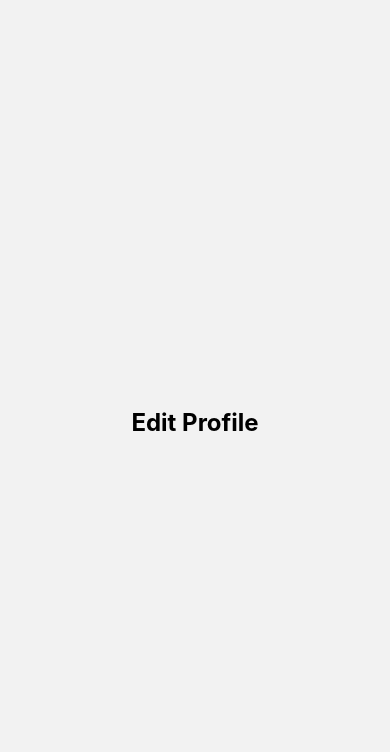
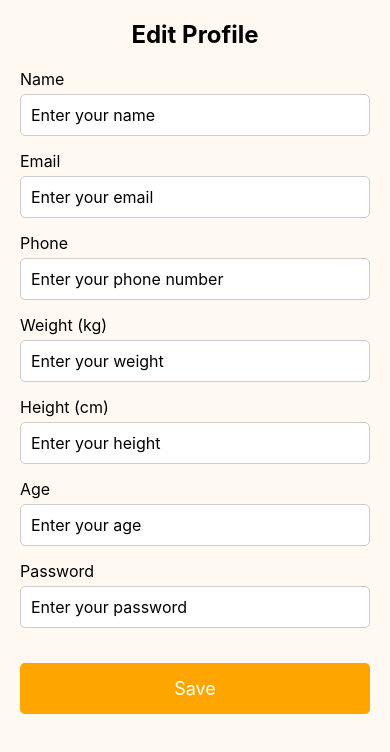
Before and after one commit to TomSneakers/GymUnity, a React Native app: screen /EditProfilePage in a window 390 px wide. Shown: the top 752 px of the page. Built offline with nearby package versions, Linux system fonts and the light colour scheme; no server answers.

Commit message:
homepage

```diff
--- a/screens/EditProfilePage.js
+++ b/screens/EditProfilePage.js
@@ -1,27 +1,138 @@
-// EditProfilePage.js
-import React from "react";
-import { View, Text, StyleSheet } from "react-native";
+import React, { useState } from 'react';
+import { View, Text, TextInput, TouchableOpacity, StyleSheet, ScrollView } from 'react-native';
 
-const EditProfilePage = () => {
+const EditProfilePage = ({ navigation }) => {
+    const [name, setName] = useState('');
+    const [email, setEmail] = useState('');
+    const [phone, setPhone] = useState('');
+    const [weight, setWeight] = useState('');
+    const [age, setAge] = useState('');
+    const [height, setHeight] = useState('');
+    const [password, setPassword] = useState('');
+
+    const handleSave = () => {
+        // Logique pour enregistrer les modifications
+        console.log('Enregistrer les modifications:', { name, email, phone, weight, age, height, password });
+        // Naviguer de retour au profil après enregistrement
+        navigation.goBack();
+    };
+
     return (
-        <View style={styles.container}>
-            <Text style={styles.heading}>Edit Profile</Text>
-            {/* Ajoutez les champs de formulaire pour l'édition du profil */}
-        </View>
+        <ScrollView contentContainerStyle={styles.container}>
+            <Text style={styles.title}>Edit Profile</Text>
+            <View style={styles.inputContainer}>
+                <Text style={styles.label}>Name</Text>
+                <TextInput
+                    style={styles.input}
+                    value={name}
+                    onChangeText={setName}
+                    placeholder="Enter your name"
+                />
+            </View>
+            <View style={styles.inputContainer}>
+                <Text style={styles.label}>Email</Text>
+                <TextInput
+                    style={styles.input}
+                    value={email}
+                    onChangeText={setEmail}
+                    placeholder="Enter your email"
+                    keyboardType="email-address"
+                />
+            </View>
+            <View style={styles.inputContainer}>
+                <Text style={styles.label}>Phone</Text>
+                <TextInput
+                    style={styles.input}
+                    value={phone}
+                    onChangeText={setPhone}
+                    placeholder="Enter your phone number"
+                    keyboardType="phone-pad"
+                />
+            </View>
+            <View style={styles.inputContainer}>
+                <Text style={styles.label}>Weight (kg)</Text>
+                <TextInput
+                    style={styles.input}
+                    value={weight}
+                    onChangeText={setWeight}
+                    placeholder="Enter your weight"
+                    keyboardType="numeric"
+                />
+            </View>
+            <View style={styles.inputContainer}>
+                <Text style={styles.label}>Height (cm)</Text>
+                <TextInput
+                    style={styles.input}
+                    value={height}
+                    onChangeText={setHeight}
+                    placeholder="Enter your height"
+                    keyboardType="numeric"
+                />
+            </View>
+            <View style={styles.inputContainer}>
+                <Text style={styles.label}>Age</Text>
+                <TextInput
+                    style={styles.input}
+                    value={age}
+                    onChangeText={setAge}
+                    placeholder="Enter your age"
+                    keyboardType="numeric"
+                />
+            </View>
+            <View style={styles.inputContainer}>
+                <Text style={styles.label}>Password</Text>
+                <TextInput
+                    style={styles.input}
+                    value={password}
+                    onChangeText={setPassword}
+                    placeholder="Enter your password"
+                    secureTextEntry
+                />
+            </View>
+            <TouchableOpacity style={styles.saveButton} onPress={handleSave}>
+                <Text style={styles.saveButtonText}>Save</Text>
+            </TouchableOpacity>
+        </ScrollView>
     );
 };
 
 const styles = StyleSheet.create({
     container: {
-        flex: 1,
-        justifyContent: "center",
-        alignItems: "center",
+        flexGrow: 1,
         padding: 20,
+        backgroundColor: '#FFF9F2',
     },
-    heading: {
+    title: {
         fontSize: 24,
-        fontWeight: "bold",
-        marginVertical: 10,
+        fontWeight: 'bold',
+        marginBottom: 20,
+        textAlign: 'center',
+    },
+    inputContainer: {
+        marginBottom: 15,
+    },
+    label: {
+        fontSize: 16,
+        marginBottom: 5,
+    },
+    input: {
+        borderWidth: 1,
+        borderColor: '#ccc',
+        borderRadius: 5,
+        padding: 10,
+        fontSize: 16,
+        backgroundColor: '#fff',
+    },
+    saveButton: {
+        backgroundColor: '#FFA500',
+        padding: 15,
+        borderRadius: 5,
+        alignItems: 'center',
+        marginTop: 20,
+    },
+    saveButtonText: {
+        color: '#fff',
+        fontSize: 18,
     },
 });
 
```
Also changed, not shown: screens/Home.js (+75 -145 lines).
